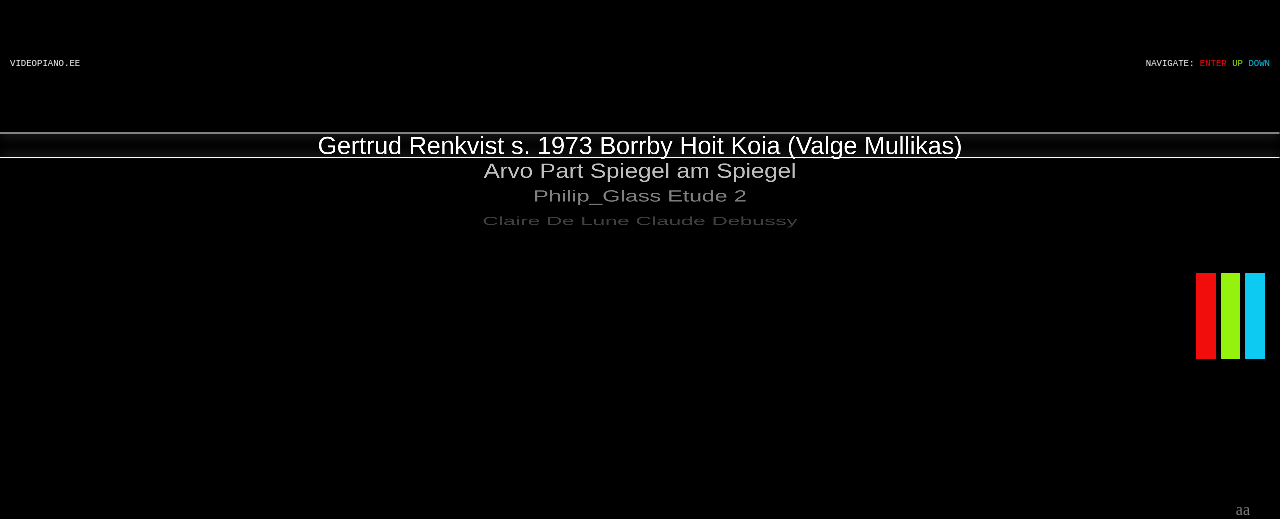
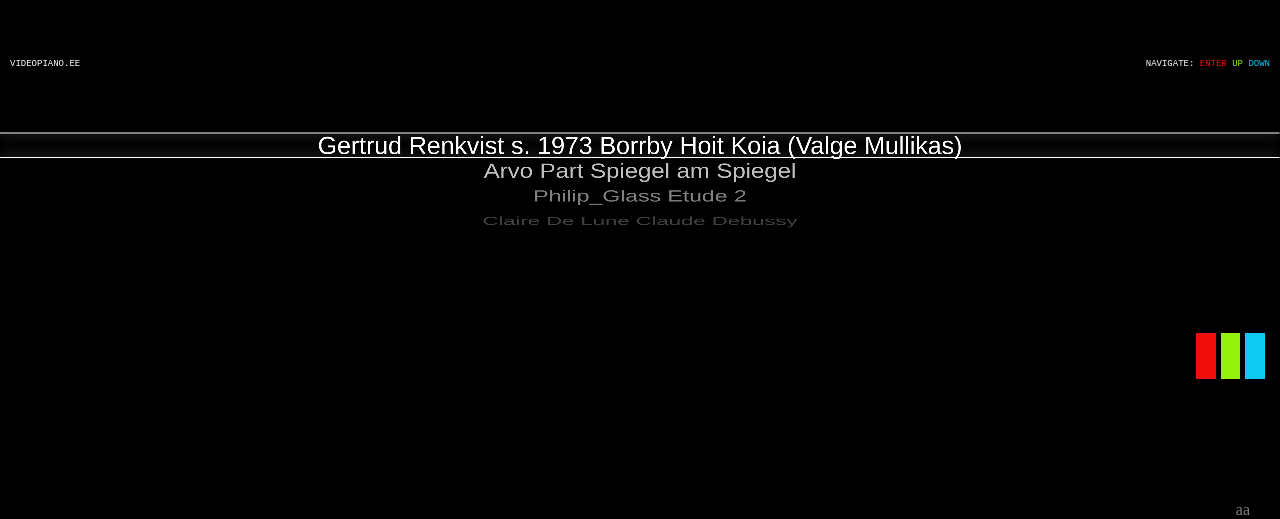
Before and after one commit to masinism/videopiano, a plain HTML site: page software/gui/index.html in a window 1280 px wide. Shown: the part 281-800 px from the top of the page. Drawn offline with nearby package versions, Linux system fonts and the light colour scheme.

Commit message:
navigate

```diff
--- a/software/gui/index.html
+++ b/software/gui/index.html
@@ -98,9 +98,9 @@
 
 	<div class="hiders" id="top_hider"></div>
 
-	<div class="keyHints keyHint1" style="right:0px;top:0px; background-color:#0DCAF2;"></div>
-	<div class="keyHints keyHint2" style="right:423px;top:0px; background-color:#94F20D;"></div>
-	<div class="keyHints keyHint3" style="right:446px;top:0px; background-color:#F20D0D;"></div>
+	<div class="keyHints keyHint1" style="top:0px; background-color:#0DCAF2;"></div>
+	<div class="keyHints keyHint2" style="top:0px; background-color:#94F20D;"></div>
+	<div class="keyHints keyHint3" style="top:0px; background-color:#F20D0D;"></div>
 
 <section id="midi-data">
 		<ul></ul>
@@ -139,8 +139,8 @@ var list=document.querySelectorAll(".keyHints");
 for (let i = 0; i < list.length; i++) {
   list[i].style.width = (keyWidth*0.8) + "px";;
   list[i].style.right = (keyWidth*i+15) + "px";
-  list[i].style.top = (conf.projectionPianoTop+40) + "px";
-  list[i].style.height = (conf.projectionPianoBottom-conf.projectionPianoTop-40) + "px";
+  list[i].style.top = (conf.projectionPianoTop+100) + "px";
+  list[i].style.height = (conf.projectionPianoBottom-conf.projectionPianoTop-80) + "px";
 
 }
 
```
